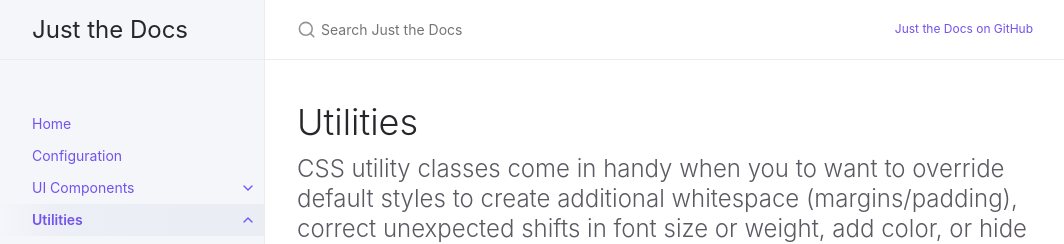
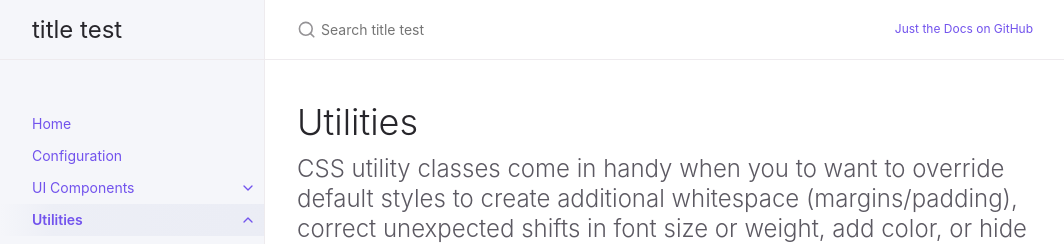
Before and after one commit to yibyeongmin/yibyeongmin.github.io, a Jekyll site: the page built from docs/utilities/utilities.md, in a window 1280 px wide. Shown: the top 244 px of the page, without its empty margins (107-1171 px from the left). Built offline with Jekyll 4.4.1, drawn with Linux system fonts in a browser that asks for light colours.

Commit message:
Update _config.yml
update_config.yml

```diff
--- a/_config.yml
+++ b/_config.yml
@@ -13,10 +13,10 @@
 # you will see them accessed via {{ site.title }}, {{ site.github_repo }}, and so on.
 # You can create any custom variable you would like, and they will be accessible
 # in the templates via {{ site.myvariable }}.
-title: Just the Docs
+title: title test
 description: A Jekyll theme for documentation
-baseurl: "/just-the-docs" # the subpath of your site, e.g. /blog
-url: "https://pmarsceill.github.io" # the base hostname & protocol for your site, e.g. http://example.com
+baseurl: "" # the subpath of your site, e.g. /blog
+url: "https://yibyeongmin.github.io" # the base hostname & protocol for your site, e.g. http://example.com
 
 permalink: pretty
 exclude: ["node_modules/", "*.gemspec", "*.gem", "Gemfile", "Gemfile.lock", "package.json", "package-lock.json",  "script/", "LICENSE.txt", "lib/", "bin/", "README.md", "Rakefile"]
```
